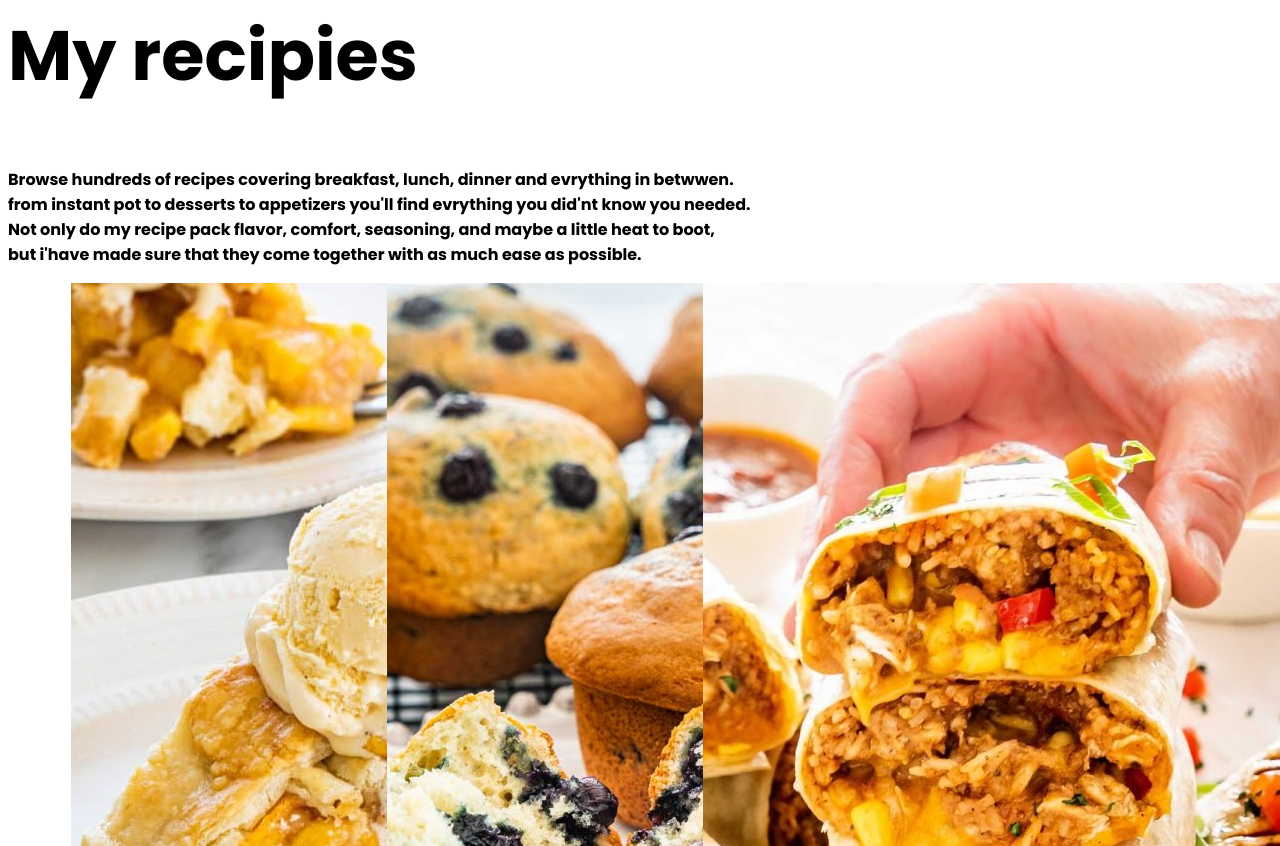
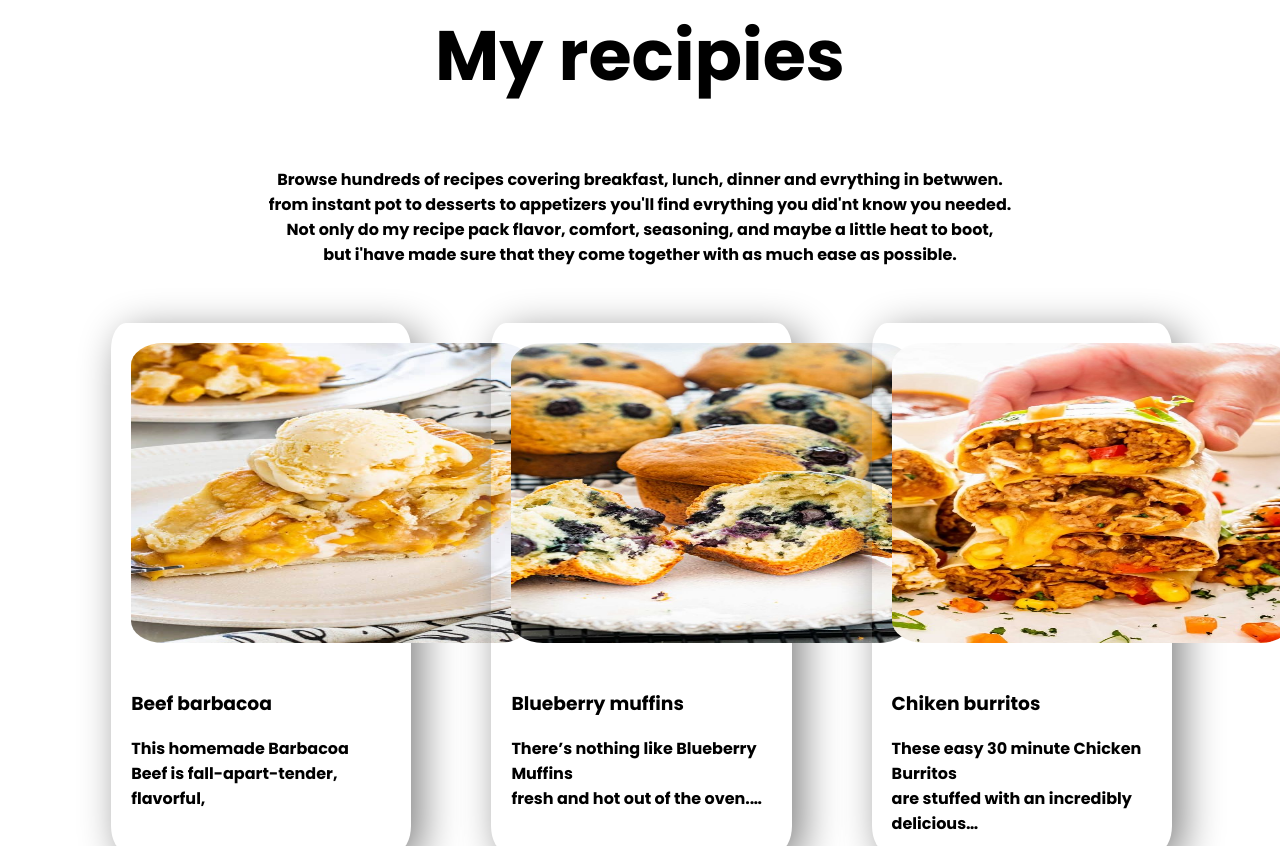
Before and after one commit to Anamulhaque11/best-food, a plain HTML site: page index.html in a window 1280 px wide. Shown: the part 1614-2460 px from the top of the page. Drawn offline with Linux system fonts and the light colour scheme.

Commit message:
recipe added

```diff
--- a/index.html
+++ b/index.html
@@ -40,26 +40,26 @@
     <!--About section end-->
 
     <!--Recipie section start-->
-    <section id="recipe">
-        <h1>My recipies</h1>
-        <p>Browse hundreds of recipes covering breakfast, lunch, dinner and evrything in betwwen. <br> from instant pot to desserts to appetizers you'll find evrything you did'nt know you needed. <br> Not only do my recipe pack flavor, comfort, seasoning, and maybe a little heat to boot, <br> but i'have made sure that they come together with as much ease as possible.</p>
+    <section class="recipe">
+    <h1 class="text-center">My recipies</h1>
+        <p class="text-center">Browse hundreds of recipes covering breakfast, lunch, dinner and evrything in betwwen. <br> from instant pot to desserts to appetizers you'll find evrything you did'nt know you needed. <br> Not only do my recipe pack flavor, comfort, seasoning, and maybe a little heat to boot, <br> but i'have made sure that they come together with as much ease as possible.</p>
         <div class="my-recipies">
             <div class="recipies-item">
                 <img src="images/recipie/peach-pie.jpg" alt="">
-                <h3>Beef barbacoa</h3>
-                <p>This homemade Barbacoa Beef is fall-apart-tender, flavorful, and made with simple ingredients.…
+                <h3 class="recipe-item-text">Beef barbacoa</h3>
+                <p class="recipe-item-text">This homemade Barbacoa <br> Beef is fall-apart-tender, <br> flavorful,
                 </p>
             </div>
             <div class="recipies-item">
                 <img src="images/recipie/blueberry-muffins.jpg" alt="">
-                <h3>Blueberry muffins</h3>
-                <p>There’s nothing like Blueberry Muffins fresh and hot out of the oven.…
+                <h3 class="recipe-item-text">Blueberry muffins</h3>
+                <p class="recipe-item-text">There’s nothing like Blueberry Muffins <br> fresh and hot out of the oven.…
                 </p>
             </div>
             <div class="recipies-item">
                 <img src="images/recipie/chicken-burritos.jpg" alt="">
-                <h3>Chiken burritos</h3>
-                <p>These easy 30 minute Chicken Burritos are stuffed with an incredibly delicious…
+                <h3 class="recipe-item-text">Chiken burritos</h3>
+                <p class="recipe-item-text">These easy 30 minute Chicken Burritos <br> are stuffed with an incredibly delicious…
                 </p>
             </div>
         </div>
--- a/style.css
+++ b/style.css
@@ -29,15 +29,39 @@ h1{
     padding: 10px 40px;
     border-radius: 10px;
 }
+
 #container2{
     display: flex;
     background-image: url(images/shapes/7.png);
 }
+.recipe{
+
+    font-weight: lighter;
+}
+.text-center{
+    text-align: center;
+}
 .my-recipies{
     display: flex;
+    padding-left: 5%;
+
+
 }
 .recipies-item{
-    width: 20%;
-    padding-left: 5%;
-    margin-left: 2opx;
+    width: 25%;
+   margin: 40px;
+   box-shadow: 10px 10px 40px gray;
+   border-radius: 5%;
 }
+.recipies-item img{
+   height: 300px;
+   width: 400px;
+   padding: 10px;
+   margin: 10px;
+   border-radius: 10%;
+}
+.recipe-item-text{
+    text-align: left;
+    margin-left: 10px;
+    padding-left: 10px;
+}
```
